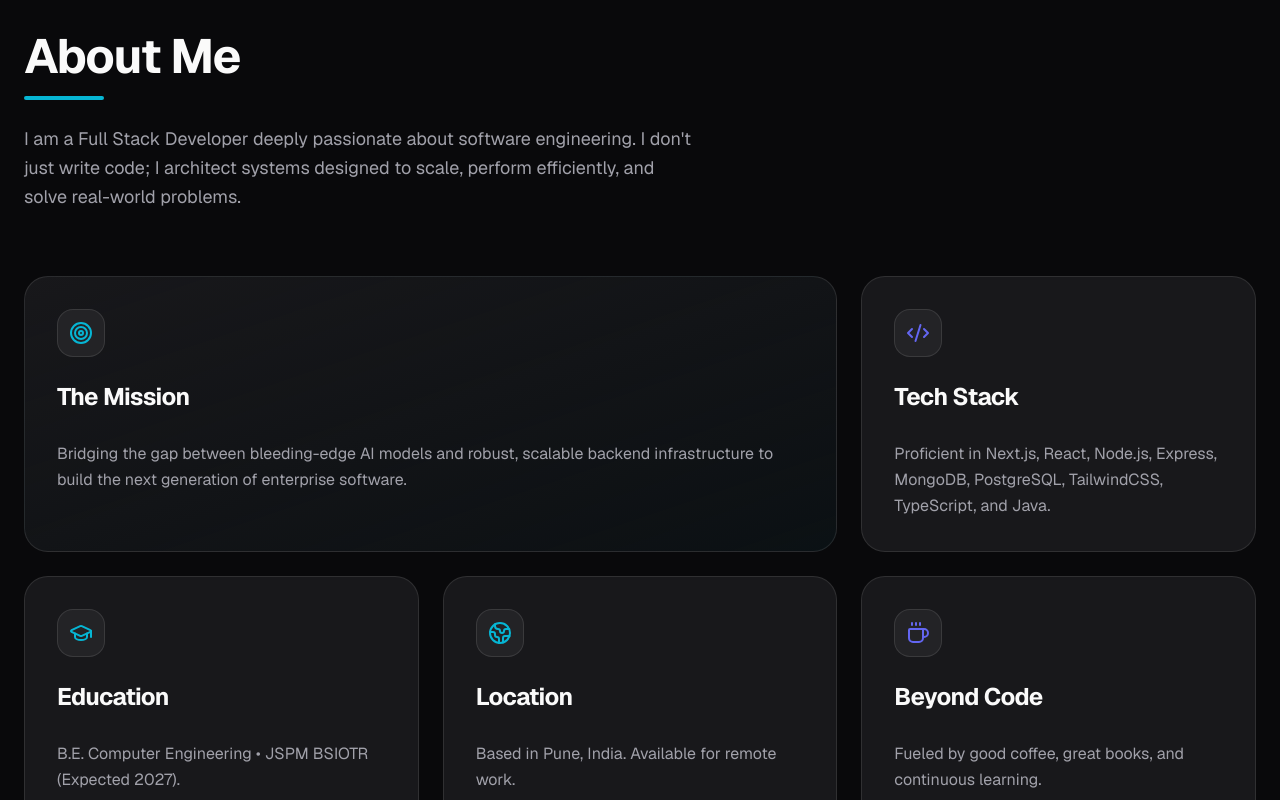
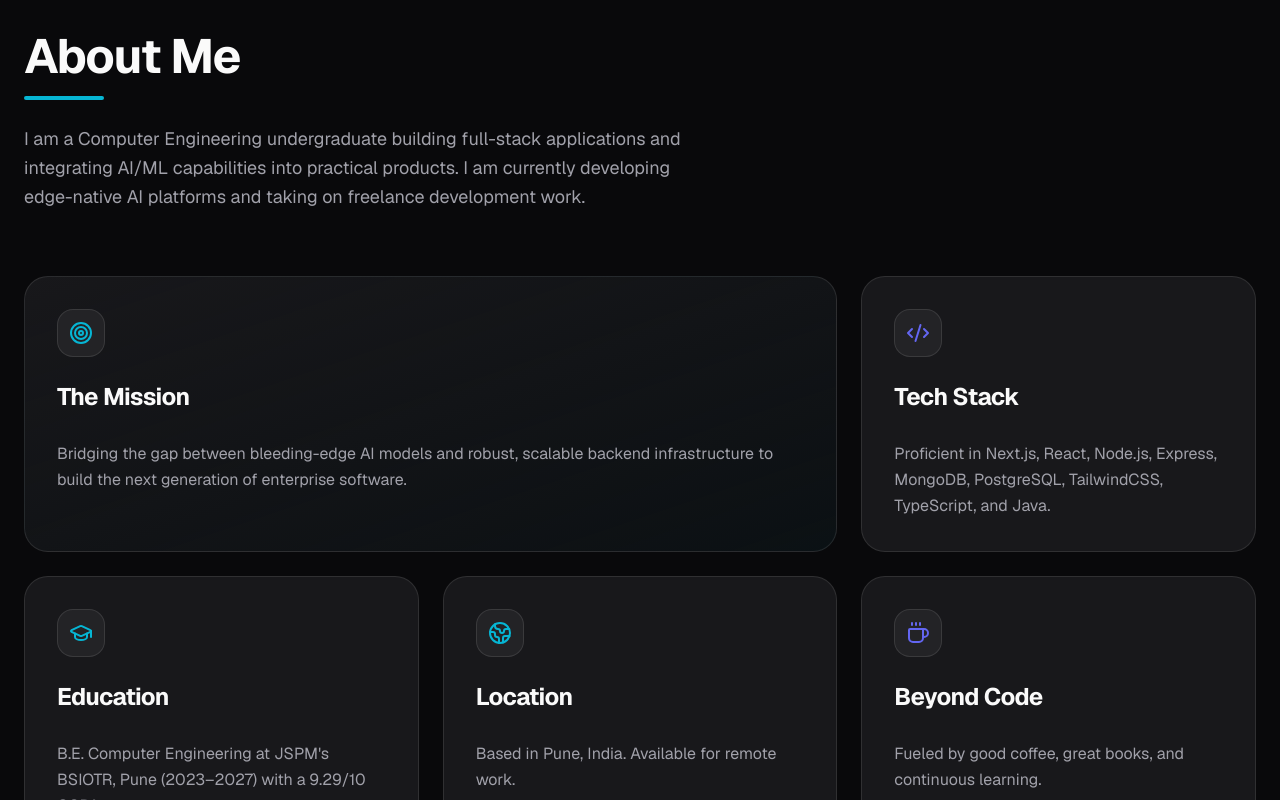
Before and after one commit to shiv123-coder/Shivshankar_Mali_Portfolio, a Next.js app: page / in a window 1280 px wide. Shown: the part 900-1700 px from the top of the page. Built offline with nearby package versions, Linux system fonts and the light colour scheme; no server answers.

Commit message:
Update portfolio with recent experiences, resume, and new projects

```diff
--- a/components/sections/About.tsx
+++ b/components/sections/About.tsx
@@ -21,7 +21,7 @@ const cards = [
   },
   {
     title: "Education",
-    description: "B.E. Computer Engineering • JSPM BSIOTR (Expected 2027).",
+    description: "B.E. Computer Engineering at JSPM's BSIOTR, Pune (2023–2027) with a 9.29/10 CGPA.",
     icon: GraduationCap,
     className: "md:col-span-1",
     iconClassName: "text-primary",
@@ -65,9 +65,7 @@ export default function About() {
           <h2 className="text-3xl md:text-5xl font-bold tracking-tight mb-4">About Me</h2>
           <div className="w-20 h-1 bg-primary rounded-full mb-6" />
           <p className="text-lg text-muted-foreground max-w-2xl leading-relaxed">
-            I am a Full Stack Developer deeply passionate about software engineering.
-            I don't just write code; I architect systems designed to scale, perform efficiently,
-            and solve real-world problems.
+            I am a Computer Engineering undergraduate building full-stack applications and integrating AI/ML capabilities into practical products. I am currently developing edge-native AI platforms and taking on freelance development work.
           </p>
         </motion.div>
 
--- a/components/sections/Contact.tsx
+++ b/components/sections/Contact.tsx
@@ -137,7 +137,7 @@ export default function Contact() {
                     <span className="text-sm font-medium">GitHub</span>
                   </a>
                   <a
-                    href="https://shiv123-coder.github.io/Shivshankar_Mali_CSE_Resume_2027.pdf"
+                    href="/Shivshankar_Mali_CSE_Resume_2027.pdf"
                     target="_blank"
                     rel="noreferrer"
                     className="flex items-center gap-2 px-4 py-3 rounded-xl border border-border bg-secondary/50 text-foreground hover:bg-accent hover:text-background transition-all"
--- a/components/sections/Experience.tsx
+++ b/components/sections/Experience.tsx
@@ -7,9 +7,17 @@ import { cn } from "@/lib/utils";
 
 const experiences = [
   {
+    role: "Freelance AI & Full-Stack Developer",
+    company: "Self-Employed",
+    date: "Present",
+    description: "Build, deploy, and maintain web applications for clients, including work intended for real end users. Handle application development, environment configuration, deployment, and ongoing maintenance.",
+    certificate: "",
+    icon: Code,
+  },
+  {
     role: "Java & DSA Intern",
     company: "Talent Battle Pvt. Ltd.",
-    date: "2024",
+    date: "July 2025",
     description: "Strengthened core Java and OOP concepts by implementing foundational Data Structures and optimizing algorithms. Built robust logical problem-solving foundations.",
     certificate: "https://drive.google.com/file/d/1qzONcMVjVLykMn06f6GnNJDo4S2D311v/view?usp=sharing",
     icon: Briefcase,
@@ -148,6 +156,7 @@ export default function Experience() {
                       <p className="text-muted-foreground text-sm leading-relaxed mb-6">
                         {exp.description}
                       </p>
+                      {exp.certificate && (
                         <a
                           href={exp.certificate}
                           target="_blank"
@@ -156,6 +165,7 @@ export default function Experience() {
                         >
                           View Certificate <ExternalLink className="w-4 h-4" />
                         </a>
+                      )}
                     </div>
                   </motion.div>
                 ))}
--- a/components/sections/Hero.tsx
+++ b/components/sections/Hero.tsx
@@ -153,7 +153,7 @@ export default function Hero() {
               </MagneticButton>
               <MagneticButton>
                 <a
-                  href="https://shiv123-coder.github.io/Shivshankar_Mali_CSE_Resume_2027.pdf"
+                  href="/Shivshankar_Mali_CSE_Resume_2027.pdf"
                   target="_blank"
                   rel="noopener noreferrer"
                   className="flex items-center gap-2 bg-secondary/80 border border-border text-foreground px-8 py-3.5 rounded-full font-semibold hover:bg-secondary transition-all active:scale-95 w-full sm:w-auto justify-center"
--- a/components/sections/Projects.tsx
+++ b/components/sections/Projects.tsx
@@ -18,6 +18,15 @@ import midwaycafeImg from "@/public/midwaycafe-preview.png";
 import coralReefImg from "@/public/coral-ai-login-page.png";
 
 const projects = [
+  {
+    title: "ANTARIKSH-OS",
+    description: "Edge-native AI platform for earth observation and disaster response, exploring radar-guided cloud removal, crop-stress detection, and flood-aware evacuation support on local hardware.",
+    category: "AI & Full-Stack",
+    tech: ["Next.js", "FastAPI", "PyTorch", "ONNX", "FFT"],
+    demo: "",
+    repo: "https://github.com/shiv123-coder/ANTARIKSH-OS",
+    image: coralReefImg, // reusing an image for the AI platform
+  },
   {
     title: "Mukti Portal",
     description: "A digital trust ecosystem designed to empower informal sector workers. It generates verifiable trust signals based on authentic work histories and peer validations, helping unbanked individuals build a reliable professional identity to access financial services (developed for VYOMA 2026).",
--- a/components/shared/CommandPalette.tsx
+++ b/components/shared/CommandPalette.tsx
@@ -112,7 +112,7 @@ export default function CommandPalette() {
 
           <Command.Group heading="Actions" className="text-xs font-medium text-muted-foreground px-2 py-1 mt-2">
             <Command.Item
-              onSelect={() => runCommand(() => window.open("https://shiv123-coder.github.io/Shivshankar_Mali_CSE_Resume_2027.pdf", "_blank"))}
+              onSelect={() => runCommand(() => window.open("/Shivshankar_Mali_CSE_Resume_2027.pdf", "_blank"))}
               className="relative flex cursor-pointer select-none items-center rounded-sm px-2 py-2.5 text-sm outline-none aria-selected:bg-accent/20 aria-selected:text-accent-foreground data-[disabled]:pointer-events-none data-[disabled]:opacity-50 mt-1"
             >
               <FileText className="mr-2 h-4 w-4" />
```
Also changed, not shown: 1 other file (tests, documents, lock files or other folders). Lines whose indentation alone changed are shown as unchanged.
